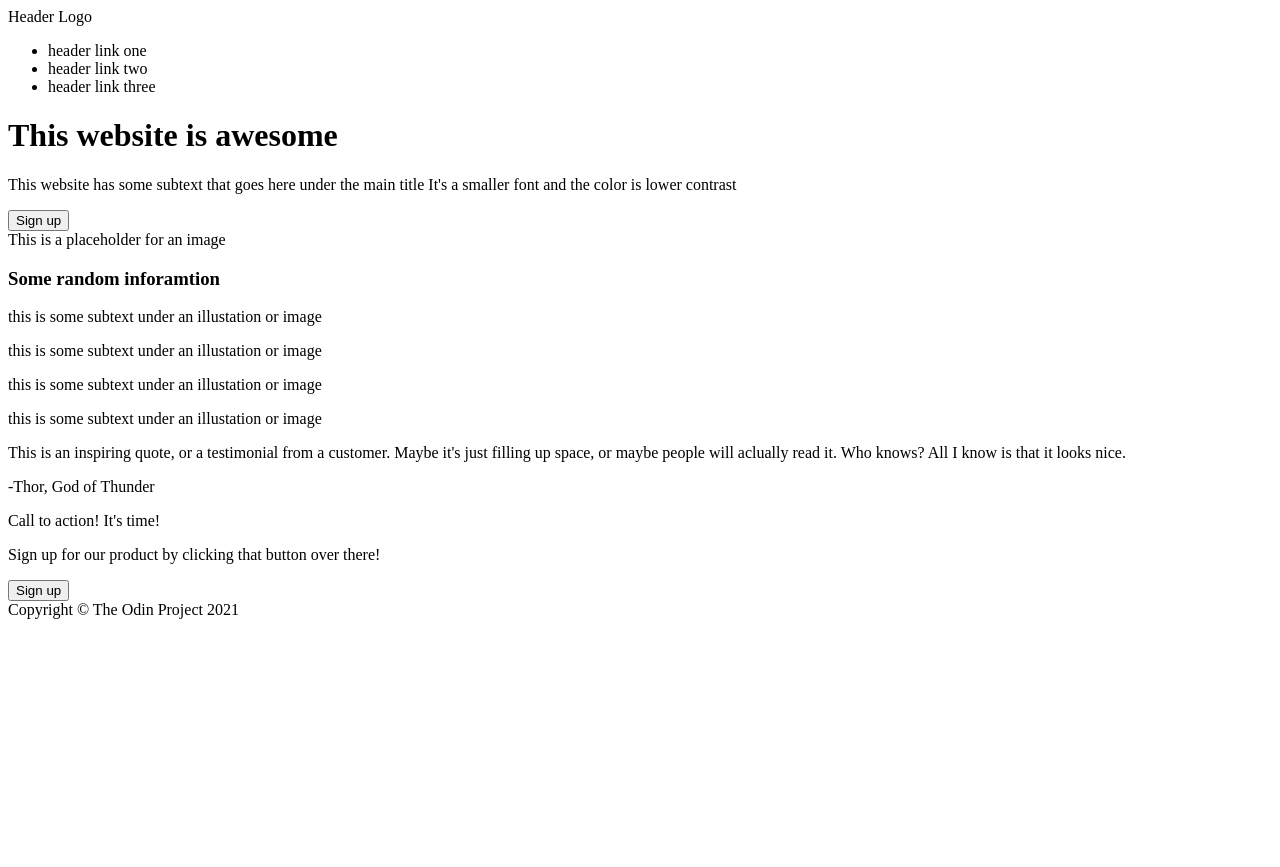
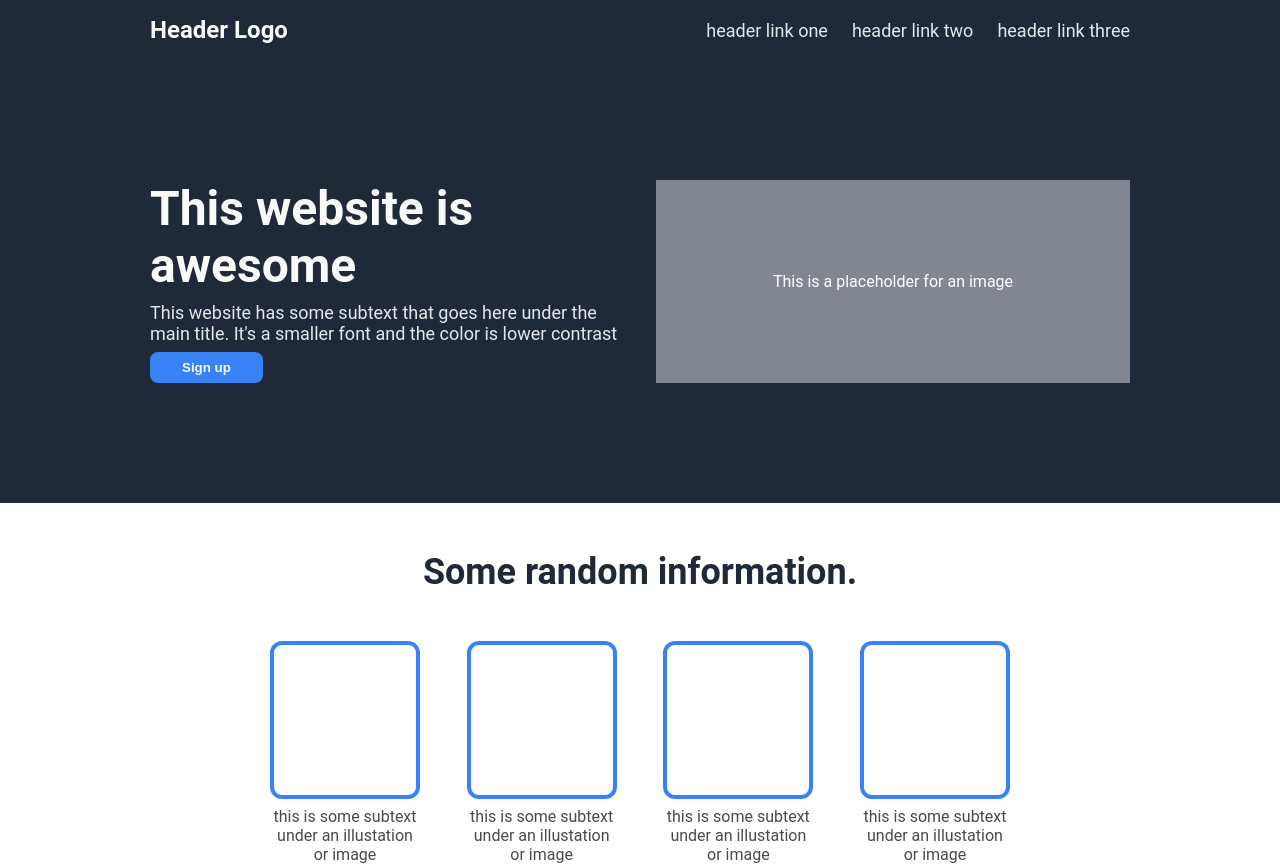
Before and after one commit to PP3Ti/odin_landingpage, a plain HTML site: page index.html in a window 1280 px wide. Shown: the top 867 px of the page. Before the commit the page ends 800 px from the top, so only its background shows below. Drawn offline with Linux system fonts and the light colour scheme.

Commit message:
add styling

```diff
--- a/index.html
+++ b/index.html
@@ -5,12 +5,13 @@
     <meta http-equiv="X-UA-Compatible" content="IE=edge">
     <meta name="viewport" content="width=device-width, initial-scale=1.0">
     <title>Landing page</title>
+    <link rel="stylesheet" href="style.css">
 </head>
 <body>
-    <div class="header">
-        <div class="headerleft">Header Logo</div>
+    <div class="header darkbg sidepadding">
+        <div class="headerleft"><strong>Header Logo</strong></div>
         <div class="headerright">
-            <ul>
+            <ul class="heroSecondary">
                 <li>header link one</li>
                 <li>header link two</li>
                 <li>header link three</li>
@@ -18,49 +19,50 @@
         </div>
     </div>
     <div class="content">
-        <div class="firstpart">
+        <div class="firstpart darkbg sidepadding">
             <div class="firstleft">
-                <h1>This website is awesome</h1>
-                <p> This website has some subtext that goes here under the main title It's a smaller font and the color is lower contrast</p>
+                <div class="heroMain">This website is awesome</div>
+                <p class="heroSecondary"> This website has some subtext that goes here under the main title. It's a smaller font and the color is lower contrast</p>
                 <button class="signup">Sign up</button>
             </div>
-            <div class="firstright" #placeholder>This is a placeholder for an image</div>
+            <div class="firstright" id="placeholder">This is a placeholder for an image</div>
         </div>
-        <div class="secondpart">
-            <h3>Some random inforamtion</h3>
-            <div class="illustrations">
+        <div class="secondpart sidepadding">
+            <h3 id="infotext">Some random information.</h3>
+            <div class="illustrations bigpadding">
                 <div class="illustration">
                     <div class="square"></div>
-                    <p>this is some subtext under an illustation or image</p>
+                    <p class="subtext">this is some subtext under an illustation or image</p>
                 </div>
                 <div class="illustration">
                     <div class="square"></div>
-                    <p>this is some subtext under an illustation or image</p>
+                    <p class="subtext">this is some subtext under an illustation or image</p>
                 </div>
                 <div class="illustration">
                     <div class="square"></div>
-                    <p>this is some subtext under an illustation or image</p>
+                    <p class="subtext">this is some subtext under an illustation or image</p>
                 </div>
                 <div class="illustration">
                     <div class="square"></div>
-                    <p>this is some subtext under an illustation or image</p>
+                    <p class="subtext">this is some subtext under an illustation or image</p>
                 </div>
             </div>
         </div>
-        <div class="thirdpart">
-            <p>This is an inspiring quote, or a testimonial from a customer. Maybe it's just filling up space, or maybe people will aclually read it. Who knows? All I know is that it looks nice.</p>
-            <div class="quote">-Thor, God of Thunder</div>
+        <div class="thirdpart sidepadding">
+            <p id="quote" class="bigpadding">This is an inspiring quote, or a testimonial from a customer. Maybe it's just filling up space, or maybe people will aclually read it. Who knows? All I know is that it looks nice.</p>
+            <div id="thor" class="bigpadding">-Thor, God of Thunder</div>
         </div>
-        <div class="fourthpart">
-            <div class="bluepart">
-                <p>Call to action! It's time!</p>
-                <p>Sign up for our product by clicking that button over there!</p>
-                <button class="signup">Sign up</button>
+        <div class="fourthpart sidepadding">
+            <div class="bluepart bigpadding">
+                <div class="leftside">
+                    <p id="call">Call to action! It's time!</p>
+                    <p>Sign up for our product by clicking that button over there!</p>
+                </div>
+                <button id="bottombutton" class="signup">Sign up</button>
             </div>
         </div>
     </div>
-
-    <div class="footer">
+    <div class="footer darkbg">
         Copyright © The Odin Project 2021
     </div>
 
--- a/style.css
+++ b/style.css
@@ -1,3 +1,186 @@
-body {
-    font-family:  "Roboto", sans-serif;
+body{
+    height: 100vh;
+    display: flex;
+    flex-direction: column;
+    justify-content: space-between;
+    font-family: Roboto, sans-serif;
+    margin: 0;
 }
+
+.darkbg {
+    background-color: #1f2937;
+    color: white;
+}
+/* formatting header*/
+.header{
+    display: flex;
+    justify-content: space-between;
+    align-items: center;
+    padding-top: 16px;
+    padding-bottom: 16px;
+}
+.heroMain{
+    font-size: 48px;
+    font-weight: bolder;
+    color: #f9faf8;
+}
+.heroSecondary{
+    font-size: 18px;
+    color: #e5e7eb;
+}
+ul{
+    display: flex;
+    list-style-type: none;
+    padding: 0;
+    margin: 0;
+    gap: 24px;
+}
+p{
+    margin: 0;
+    padding: 0;
+}
+.headerleft{
+    font-size: 24px;
+    color: #f9faf8;
+}
+
+/* formatting main content*/
+.content{
+    display: flex;
+    flex-direction: column;
+    flex: 1;
+    justify-content: space-between;
+}
+/*first part of the content*/
+.firstpart{
+    display: flex;
+    justify-content: space-between;
+    padding-top: 120px;
+    padding-bottom: 120px;
+}
+.firstleft{
+    display: flex;
+    flex-direction: column;
+    flex: 1;
+    gap: 8px;
+}
+.firstright{
+    display: flex;
+    justify-content: center;
+    align-items: center;
+    flex: 1;
+    margin-left: 32px;
+}
+#placeholder{
+    background-color: rgb(130, 134, 145);
+}
+.signup{
+    display: flex;
+    align-self: flex-start;
+    color: #f9faf8;
+    font-weight: bold;
+}
+/*second part of content*/
+.secondpart{
+    display: flex;
+    flex-direction: column;
+    justify-content: center;
+    align-items: center;
+    margin-bottom: 128px;
+}
+#infotext{
+    font-size: 36px;
+    font-weight: bolder;
+    color: #1f2937;
+    margin: 48px;
+}
+.illustrations{
+    display: flex;
+    justify-content: space-between;
+    flex-shrink: 0;
+    gap: 24px;
+}
+.illustration{
+    display: flex;
+    flex-direction: column;
+    justify-content: center;
+    align-items: center;
+    flex-basis: 150px;
+}
+.square{
+    display: flex;
+    flex-basis: 150px;
+    align-self: stretch;
+    background-color: white;
+    border: 4px solid #3882f6;
+    border-radius: 12px;
+}
+.subtext{
+    text-align: center;
+    color: rgb(73, 74, 78);
+    padding-top: 8px;
+}
+/*formatting third part*/
+.thirdpart{
+    background-color: #e5e7eb;
+    padding-top: 128px;
+    padding-bottom: 128px;
+}
+#quote{
+    font-size: 36px;
+    font-weight: 0;
+    font-style: italic;
+    color: #1f2937;
+}
+#thor{
+    text-align: end;
+    font-weight: bold;
+    color: #1f2937;
+}
+/* fourth part */
+.bluepart{
+    display: flex;
+    flex: 1;
+    justify-content: space-between;
+    align-items: center;
+
+    margin-top: 80px;
+    margin-bottom: 80px;
+    padding: 48px;
+
+    background-color: #3882f6;
+    color: #e5e7eb;
+    border-radius: 12px;
+}
+.leftside{
+    display: flex;
+    flex-direction: column;
+}
+#call{
+    font-weight: bold;
+}
+#bottombutton{
+    border: 2px solid #e5e7eb;
+}
+/*formatting the footer*/
+.footer{
+    display: flex;
+    justify-content: center;
+    padding: 32px;
+}
+
+/*set padding values*/
+.sidepadding{
+    padding-left: 150px;
+    padding-right: 150px;
+}
+button{
+    background-color: #3882f6;
+    border: none;
+    border-radius: 8px;
+    padding: 8px 32px;
+}
+.bigpadding{
+    padding-left: 120px;
+    padding-right: 120px;
+}
```
